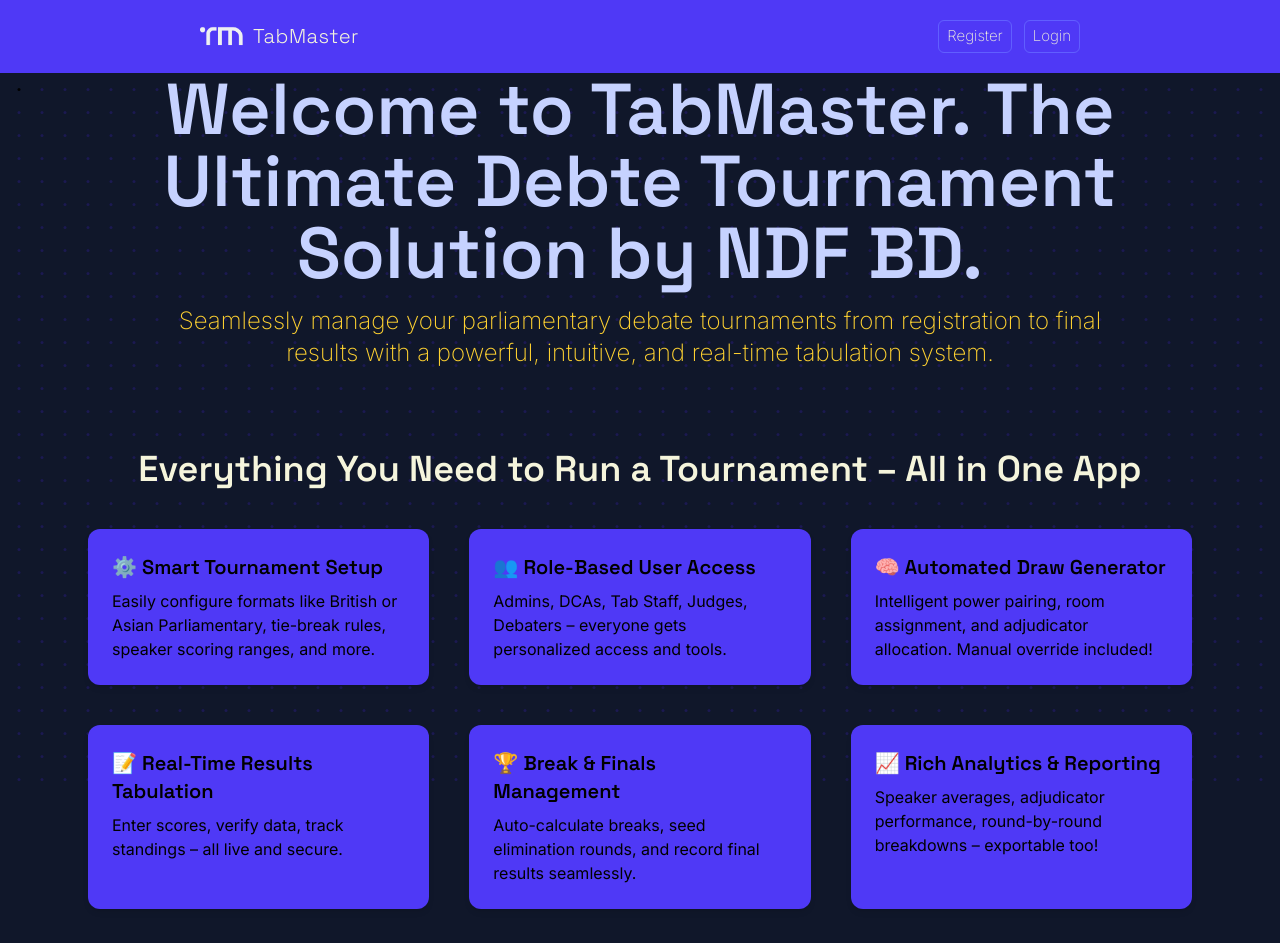
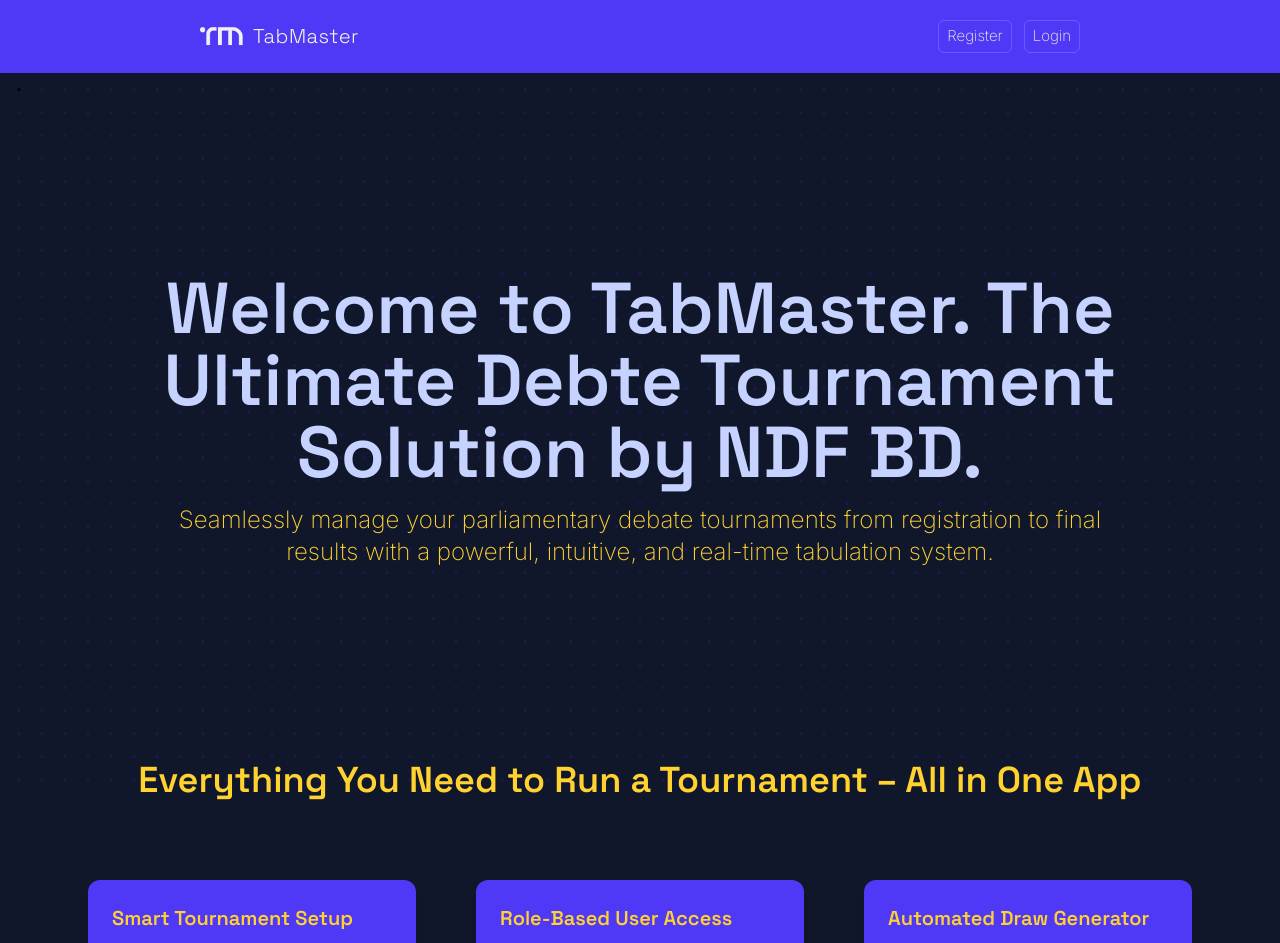
Before and after one commit to Ferdus615/TabMaster, a Next.js app: page / in a window 1280 px wide. Shown: the top 943 px of the page. Built offline with nearby package versions, Linux system fonts and the light colour scheme.

Commit message:
landing page layout woring

```diff
--- a/app/globals.css
+++ b/app/globals.css
@@ -17,6 +17,7 @@ body {
   margin: 0;
   padding: 0;
   height: 100%;
+  scroll-behavior: smooth;
 }
 
 body,
--- a/app/layout.jsx
+++ b/app/layout.jsx
@@ -27,7 +27,7 @@ export default function RootLayout({ children }) {
       lang="en"
       className={`${inter.variable} ${spaceGrotesk.variable} antialiased`}
     >
-      <body className="relative min-h-screen overflow-hidden">
+      <body className="relative min-h-screen">
         <div className="fixed inset-0 z-0">
           <DotGrid
             dotSize={3}
--- a/app/page.jsx
+++ b/app/page.jsx
@@ -1,23 +1,12 @@
 import Navbar from "@/components/landing_page/Navbar";
+import Hero from "@/components/landing_page/Hero";
 import Feature from "@/components/landing_page/Feature";
 
 export default function Home() {
   return (
     <div>
       <Navbar />
-      <div className="flex flex-col items-center justify-center">
-        <div className="max-w-4xl sm:max-w-5xl sm:text-center">
-          <h1 className="font-semibold text-indigo-200 mx-5 text-4xl sm:text-5xl md:text-6xl lg:text-7xl">
-            Welcome to TabMaster. The Ultimate Debte Tournament Solution by NDF
-            BD.
-          </h1>
-          <p className="font-light text-amber-300 mx-5 mt-4 text-sm sm:text-xl lg:text-2xl">
-            Seamlessly manage your parliamentary debate tournaments from
-            registration to final results with a powerful, intuitive, and
-            real-time tabulation system.
-          </p>
-        </div>
-      </div>
+      <Hero />
       <Feature />
     </div>
   );
--- a/components/landing_page/Feature.jsx
+++ b/components/landing_page/Feature.jsx
@@ -2,43 +2,43 @@ import React from "react";
 
 const Feature = () => {
   return (
-    <div className="py-20 px-6 max-w-6xl mx-auto">
-      <h2 className="text-4xl font-bold text-center mb-10">
+    <div className="px-6 max-w-6xl mx-auto py-20">
+      <h2 className="text-4xl font-bold text-amber-300 text-center mb-20">
         Everything You Need to Run a Tournament – All in One App
       </h2>
-      <div className="grid md:grid-cols-2 lg:grid-cols-3 gap-10">
+      <div className="grid md:grid-cols-2 lg:grid-cols-3 gap-15">
         {[
           {
-            title: "⚙️ Smart Tournament Setup",
+            title: "Smart Tournament Setup",
             desc: "Easily configure formats like British or Asian Parliamentary, tie-break rules, speaker scoring ranges, and more.",
           },
           {
-            title: "👥 Role-Based User Access",
+            title: "Role-Based User Access",
             desc: "Admins, DCAs, Tab Staff, Judges, Debaters – everyone gets personalized access and tools.",
           },
           {
-            title: "🧠 Automated Draw Generator",
+            title: "Automated Draw Generator",
             desc: "Intelligent power pairing, room assignment, and adjudicator allocation. Manual override included!",
           },
           {
-            title: "📝 Real-Time Results Tabulation",
+            title: "Real-Time Results Tabulation",
             desc: "Enter scores, verify data, track standings – all live and secure.",
           },
           {
-            title: "🏆 Break & Finals Management",
+            title: "Break & Finals Management",
             desc: "Auto-calculate breaks, seed elimination rounds, and record final results seamlessly.",
           },
           {
-            title: "📈 Rich Analytics & Reporting",
+            title: "Rich Analytics & Reporting",
             desc: "Speaker averages, adjudicator performance, round-by-round breakdowns – exportable too!",
           },
         ].map((f, i) => (
           <div
             key={i}
-            className="bg-indigo-600 text-black shadow-md rounded-xl p-6 hover:shadow-xl transition"
+            className="bg-indigo-600 shadow-md rounded-xl p-6 hover:shadow-xl transition"
           >
-            <h3 className="text-xl text-black font-bold mb-2">{f.title}</h3>
-            <p>{f.desc}</p>
+            <h3 className="text-xl text-amber-300 font-bold mb-2">{f.title}</h3>
+            <p className="text-white font-light">{f.desc}</p>
           </div>
         ))}
       </div>
--- /dev/null
+++ b/components/landing_page/Hero.jsx
@@ -0,0 +1,21 @@
+import React from "react";
+
+const Hero = () => {
+  return (
+    <div className="flex flex-col items-center justify-center h-130 mt-40 text-white">
+      <div className="mx-auto max-w-4xl sm:max-w-5xl sm:text-center">
+        <h1 className="font-semibold text-indigo-200 mx-5 text-4xl sm:text-5xl md:text-6xl lg:text-7xl">
+          Welcome to TabMaster. The Ultimate Debte Tournament Solution by NDF
+          BD.
+        </h1>
+        <p className="font-light text-amber-300 mx-5 mt-4 text-sm sm:text-xl lg:text-2xl">
+          Seamlessly manage your parliamentary debate tournaments from
+          registration to final results with a powerful, intuitive, and
+          real-time tabulation system.
+        </p>
+      </div>
+    </div>
+  );
+};
+
+export default Hero;
--- a/components/landing_page/Navbar.jsx
+++ b/components/landing_page/Navbar.jsx
@@ -2,7 +2,7 @@ import Image from "next/image";
 
 const Navbar = () => {
   return (
-    <nav className="flex justify-between w-full bg-indigo-600 px-5 py-5 sm:px-50 sm:py-5 items-center">
+    <nav className="fixed top-0 left-0 z-100 flex justify-between w-full bg-indigo-600 px-5 py-5 sm:px-50 sm:py-5 items-center">
       <div className="flex flex-col justify-center items-center md:flex-row">
         <a href="/">
           <Image
```
